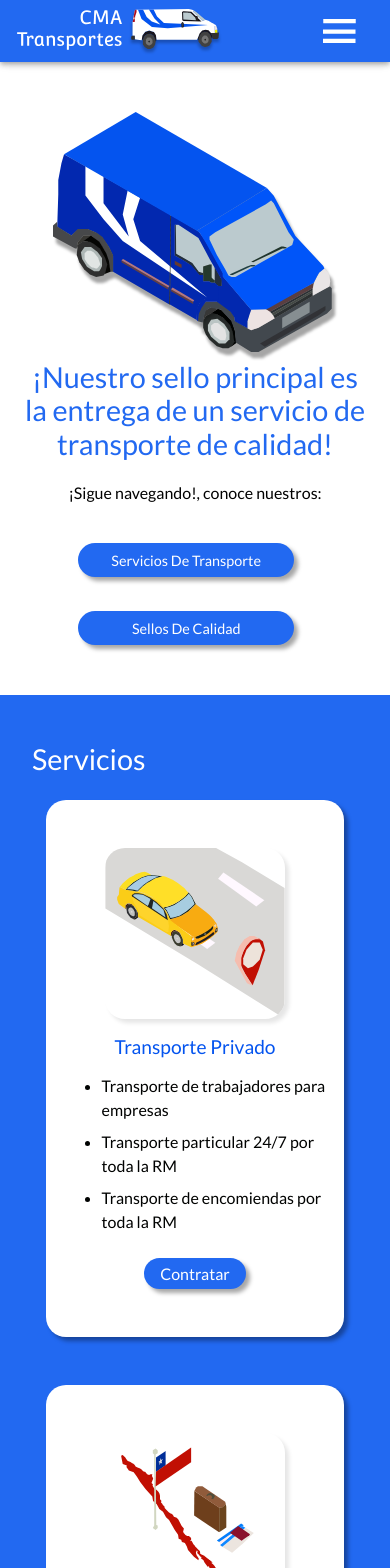
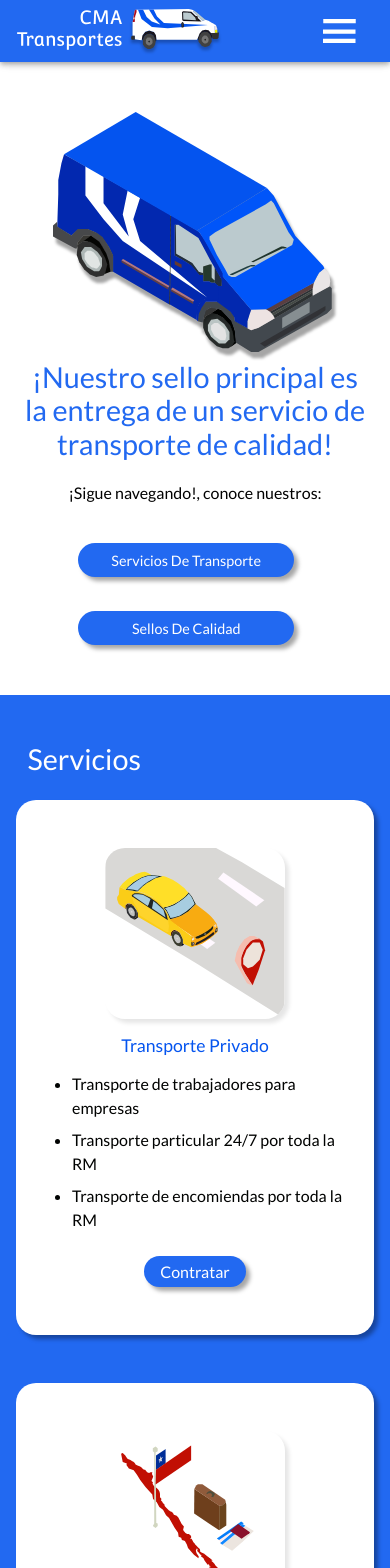
Before and after one commit to FlameTeam/CMATransportesWebPage, a React (Create React App) app: page / in a window 390 px wide. Shown: the top 1568 px of the page. Built offline with nearby package versions, Linux system fonts and the light colour scheme.

Commit message:
contact section in xs fixed

```diff
--- a/src/App.js
+++ b/src/App.js
@@ -16,7 +16,7 @@ const App = () => {
       <Header backgroundSection="header" />
       <Services backgroundSection="blue" />
       <QualitySeals backgroundSection="white" />
-      <Contact backgroundSection="blue" />
+      <Contact backgroundSection="contact" />
       <Footer backgroundSection="footer" />
     </ThemeProvider>
   );
--- a/src/components/subcomponents/cards/ServicesCard.js
+++ b/src/components/subcomponents/cards/ServicesCard.js
@@ -23,7 +23,7 @@ const ServicesCard = ({ card }) => {
   return (
     <Grid
       item
-      xs={11}
+      xs={12}
       sm={7}
       md={5}
       lg={4}
--- a/src/functions/functions.js
+++ b/src/functions/functions.js
@@ -29,6 +29,10 @@ exports.selectStyle = (color, classes) => {
       style = classes.header;
       break;
 
+    case "contact":
+      style = classes.contact;
+      break;
+
     default:
       return "";
   }
--- a/src/resources/materialUITheme.js
+++ b/src/resources/materialUITheme.js
@@ -31,7 +31,7 @@ export const theme = createMuiTheme({
 
     h2: {
       [breakpoints.up("xs")]: {
-        fontSize: "1.2em",
+        fontSize: "1.1em",
       },
       [breakpoints.up("sm")]: {
         fontSize: "1.3em",
@@ -46,31 +46,31 @@ export const theme = createMuiTheme({
 
     h3: {
       [breakpoints.up("xs")]: {
-        marginTop:"1.4em",
-        marginBottom:"0.5em",
+        marginTop: "1.4em",
+        marginBottom: "0.5em",
         fontSize: "1em",
       },
       [breakpoints.up("sm")]: {
         fontSize: "1.1em",
-        marginTop:"4em",
-      }
+        marginTop: "4em",
+      },
     },
 
     h4: {
       [breakpoints.up("xs")]: {
-        textAlign:"center",
+        textAlign: "center",
         fontSize: "1em",
       },
       [breakpoints.up("sm")]: {
-        textAlign:"left",
+        textAlign: "left",
         fontSize: "1em",
       },
       [breakpoints.up("md")]: {
-        textAlign:"left",
+        textAlign: "left",
         fontSize: "1em",
       },
       [breakpoints.up("lg")]: {
-        textAlign:"left",
+        textAlign: "left",
         fontSize: "1em",
       },
     },
@@ -92,49 +92,48 @@ export const theme = createMuiTheme({
 
     body2: {
       [breakpoints.up("xs")]: {
-        textAlign:"center",
+        textAlign: "center",
         fontSize: "0.8em",
-        marginBottom:"0.4em",
+        marginBottom: "0.4em",
       },
       [breakpoints.up("sm")]: {
-        textAlign:"left",
+        textAlign: "left",
         fontSize: "0.8em",
-        marginBottom:"0.6em",
+        marginBottom: "0.6em",
       },
       [breakpoints.up("md")]: {
-        textAlign:"left",
+        textAlign: "left",
         fontSize: "0.8em",
-        marginBottom:"0.5em",
+        marginBottom: "0.5em",
       },
       [breakpoints.up("lg")]: {
-        textAlign:"left",
+        textAlign: "left",
         fontSize: "0.85em",
-        marginBottom:"0.7em",
+        marginBottom: "0.7em",
       },
     },
 
     subtitle1: {
-
       [breakpoints.up("xs")]: {
         fontSize: "1em",
-        marginTop:"1.4em",
-        marginBottom:"1em",
+        marginTop: "1.4em",
+        marginBottom: "1em",
       },
       [breakpoints.up("sm")]: {
         fontSize: "1.1em",
-        marginTop:"1.2em",
-        marginBottom:"2.5em",
+        marginTop: "1.2em",
+        marginBottom: "2.5em",
       },
       [breakpoints.up("md")]: {
         fontSize: "1.2em",
-        marginTop:"1.2em",
-        marginBottom:"4em",
+        marginTop: "1.2em",
+        marginBottom: "4em",
       },
       [breakpoints.up("lg")]: {
         fontSize: "1.3em",
-        marginTop:"20px",
-        marginBottom:"3em",
-      }
+        marginTop: "20px",
+        marginBottom: "3em",
+      },
     },
 
     subtitle2: {
@@ -154,16 +153,16 @@ export const theme = createMuiTheme({
   },
 
   overrides: {
-    MuiTypography:{
-      h6:{
-        fontWeight: "bold"
-      }
+    MuiTypography: {
+      h6: {
+        fontWeight: "bold",
+      },
     },
 
     MuiDialogActions: {
       root: {
-        padding:"8px 8px 12px",
-        justifyContent: "center"
+        padding: "8px 8px 12px",
+        justifyContent: "center",
       },
     },
   },
--- a/src/resources/styles/sectionsStyles.js
+++ b/src/resources/styles/sectionsStyles.js
@@ -21,11 +21,31 @@ const useStyles = makeStyles((theme) => ({
     },
   },
 
+  contact: {
+    backgroundColor: "#2269F1",
+
+    [theme.breakpoints.up("xs")]: {
+      padding: "3em 1em",
+    },
+    [theme.breakpoints.up("sm")]: {
+      padding: "2em",
+    },
+    [theme.breakpoints.up("md")]: {
+      padding: "4em",
+    },
+    [theme.breakpoints.up("lg")]: {
+      padding: "4em 5em",
+    },
+    [theme.breakpoints.up("xl")]: {
+      padding: "4em 7em",
+    },
+  },
+
   blue: {
     backgroundColor: "#2269F1",
 
     [theme.breakpoints.up("xs")]: {
-      padding: "3em 2em",
+      padding: "3em 1em",
     },
     [theme.breakpoints.up("sm")]: {
       padding: "2em",
--- a/src/resources/styles/subcomponents/TitleStyles.js
+++ b/src/resources/styles/subcomponents/TitleStyles.js
@@ -3,6 +3,9 @@ import { makeStyles } from "@material-ui/core/styles";
 const useStyles = makeStyles((theme) => ({
   white: {
     color: "#FFFFFF",
+    [theme.breakpoints.down("xs")]: {
+      marginLeft: "0.4em",
+    },
   },
 
   blue: {
--- a/src/resources/styles/subcomponents/contactElementStyle.js
+++ b/src/resources/styles/subcomponents/contactElementStyle.js
@@ -5,12 +5,13 @@ const useStyles = makeStyles((theme) => ({
     backgroundColor: "#FFFFFF",
     color: "#0228AF",
     display: "flex",
+    flexWrap: "wrap",
     justifyContent: "center",
     borderRadius: "20px",
     boxShadow: "4px 4px 4px rgba(0, 0, 0, 0.35)",
 
     [theme.breakpoints.up("xs")]: {
-      padding: "1em 0 ",
+      padding: "1em 1em",
       marginTop: "2em",
       margin: "2.5em auto 0 auto",
       maxWidth: "380px",
```
